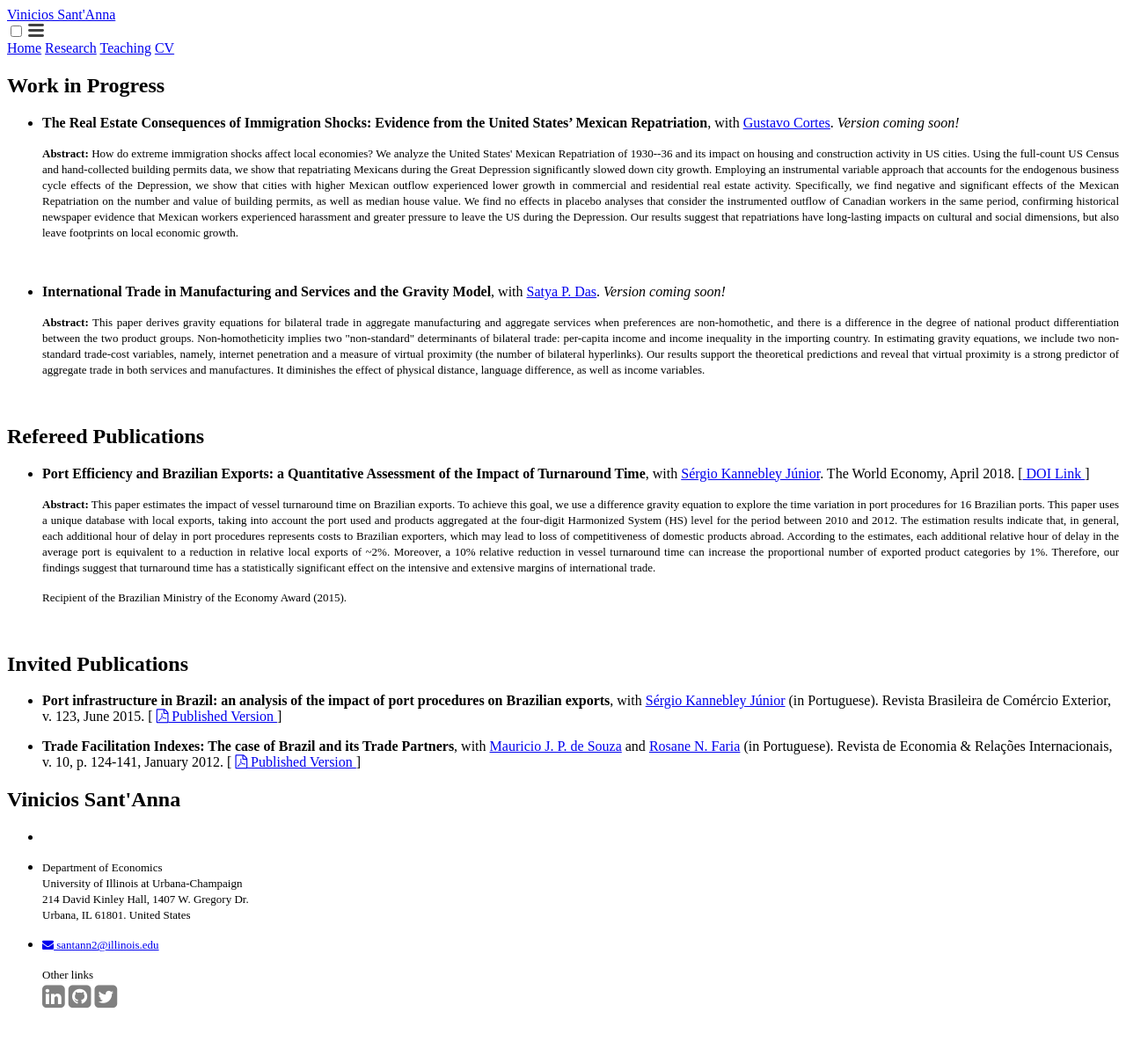
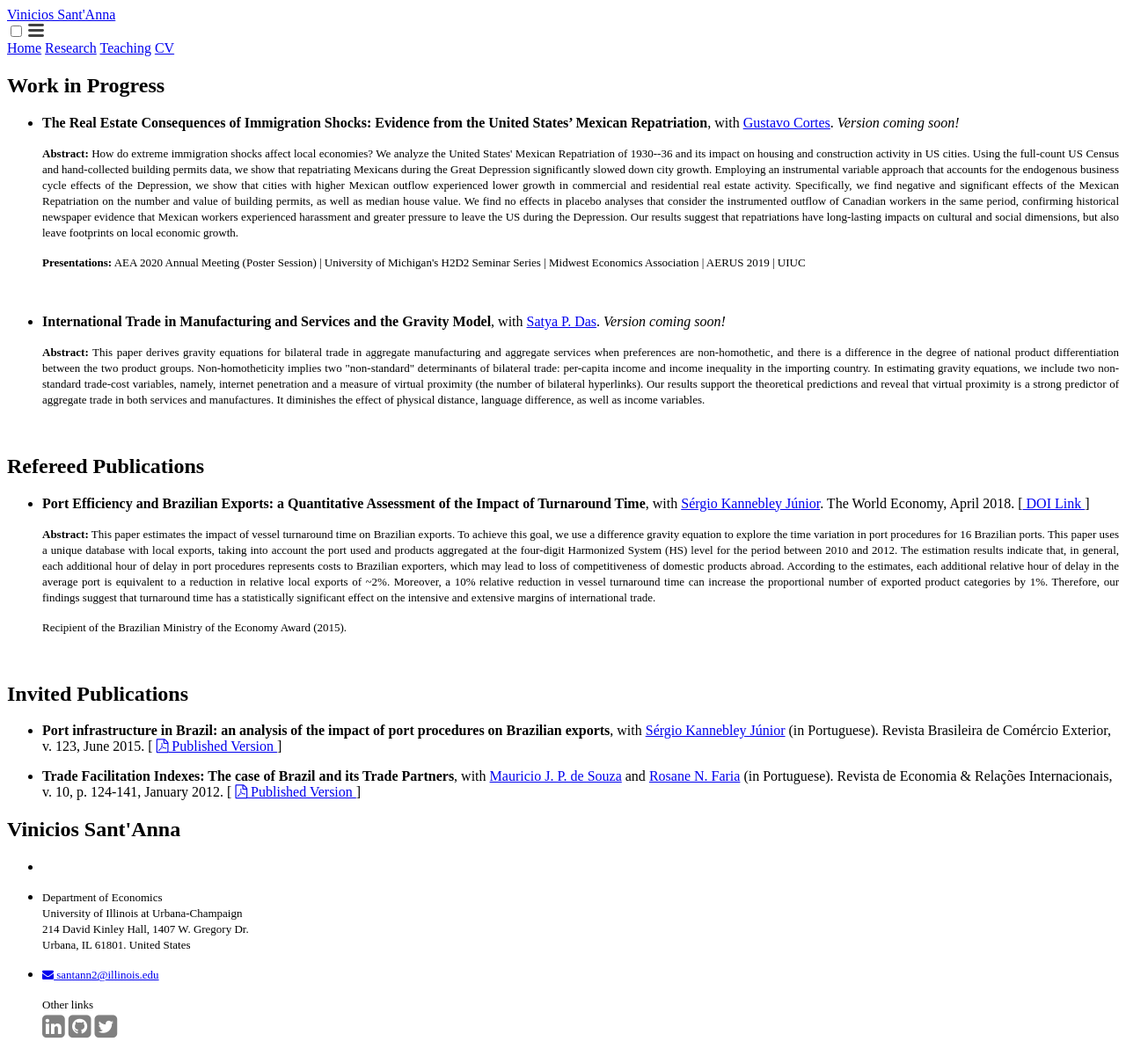
Before and after one commit to vpsantanna/vpsantanna.github.io, a Jekyll site: the page built from 2-research.md, in a window 1280 px wide. Shown: the whole page at 88% size. Built offline with Jekyll 4.4.1, drawn with Linux system fonts in a browser that asks for light colours; a script that is not in the unit is left out; before the commit the page ends 1167 px from its top, so only the background shows below that.

Commit message:
Update 2-research.md

```diff
--- a/2-research.md
+++ b/2-research.md
@@ -9,6 +9,8 @@ permalink: /research/
 - <b>The Real Estate Consequences of Immigration Shocks: Evidence from the United States' Mexican Repatriation</b>, with <a href="https://sites.google.com/site/cortesgustavos" target="_blank"> Gustavo Cortes</a>. <em>Version coming soon! </em>
 
    <p style="text-align: justify;"><font size="2"><b>Abstract:</b> How do extreme immigration shocks affect local economies? We analyze the United States' Mexican Repatriation of 1930--36 and its impact on housing and construction activity in US cities. Using the full-count US Census and hand-collected building permits data, we show that repatriating Mexicans during the Great Depression significantly slowed down city growth. Employing an instrumental variable approach that accounts for the endogenous business cycle effects of the Depression, we show that cities with higher Mexican outflow experienced lower growth in commercial and residential real estate activity. Specifically, we find negative and significant effects of the Mexican Repatriation on the number and value of building permits, as well as median house value. We find no effects in placebo analyses that consider the instrumented outflow of Canadian workers in the same period, confirming historical newspaper evidence that Mexican workers experienced harassment and greater pressure to leave the US during the Depression. Our results suggest that repatriations have long-lasting impacts on cultural and social dimensions, but also leave footprints on local economic growth. </font></p>
+
+   <p style="text-align: justify;"><font size="2"><b>Presentations:</b> AEA 2020 Annual Meeting (Poster Session) | University of Michigan's H2D2 Seminar Series | Midwest Economics Association | AERUS 2019 | UIUC
 
 <br>
 
```
